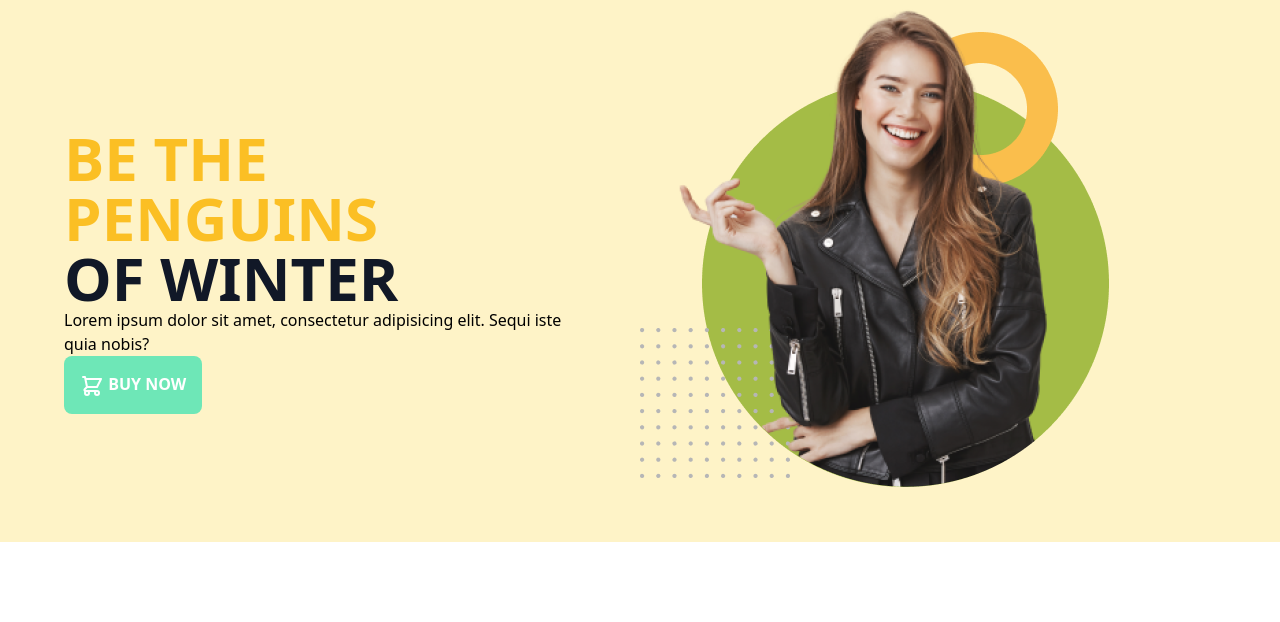
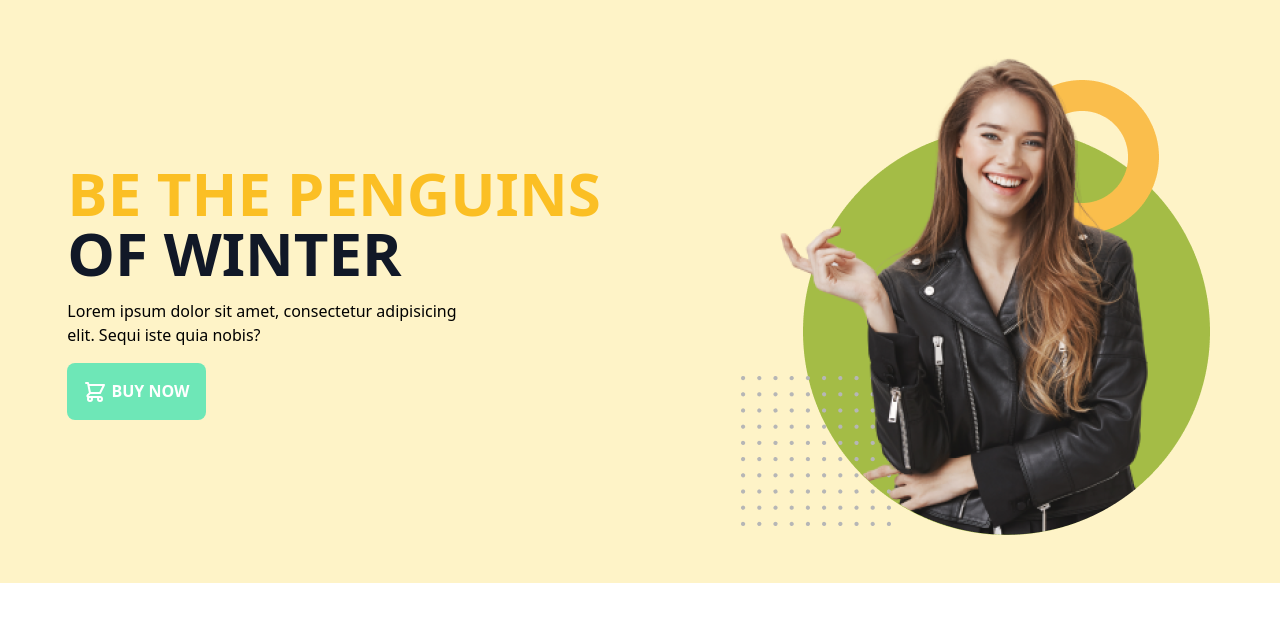
Before and after one commit to FatemaAkter11/penguin-fashion-tailwind, a plain HTML site: page index.html in a window 1280 px wide. Drawn offline with nearby package versions, Linux system fonts and the light colour scheme.

Commit message:
apply header section update

```diff
--- a/index.html
+++ b/index.html
@@ -14,14 +14,13 @@
 </head>
 <!-- header start -->
 <header class="bg-yellow-100">
-    <section class="container">
-        <div class="grid grid-cols-2">
-            <div class="my-32 mx-16">
+    <section class="container flex items-center justify-around py-12 px-6">
+        <div class="space-y-4">
             <h1 class="text-6xl uppercase font-bold"> <span class="text-yellow-400">Be the penguins</span> <br>
                 <span class="text-gray-900">of
                     winter</span>
             </h1>
-                <p>Lorem ipsum dolor sit amet, consectetur adipisicing elit. Sequi iste quia nobis?</p>
+            <p class="w-2/3">Lorem ipsum dolor sit amet, consectetur adipisicing elit. Sequi iste quia nobis?</p>
             <button class="bg-green-300 uppercase text-white font-bold p-4 rounded-lg"><svg
                     xmlns="http://www.w3.org/2000/svg" class="h-6 w-6 inline" fill="none" viewBox="0 0 24 24"
                     stroke="currentColor">
@@ -33,7 +32,6 @@
         <div>
             <img src="images/model.png" alt="">
         </div>
-        </div>
     </section>
 </header>
 
```
Lines whose indentation alone changed are shown as unchanged.
